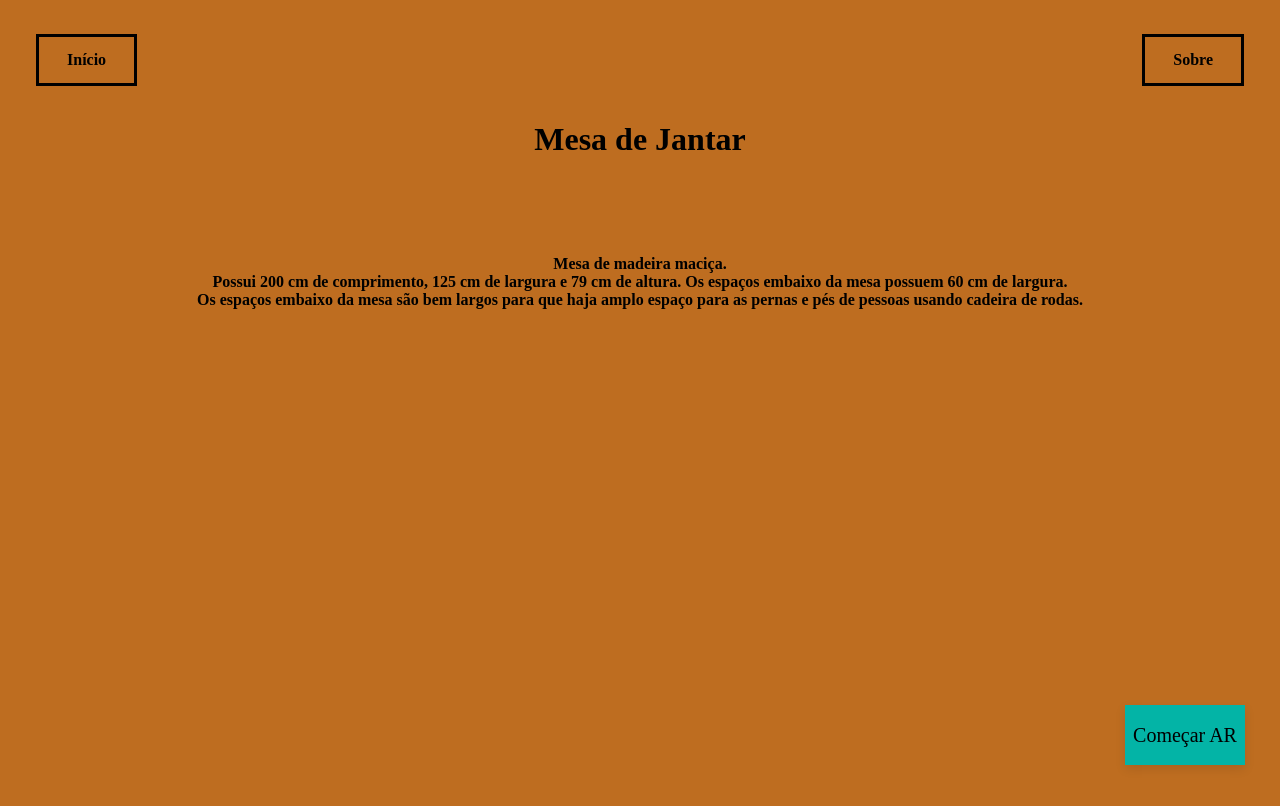
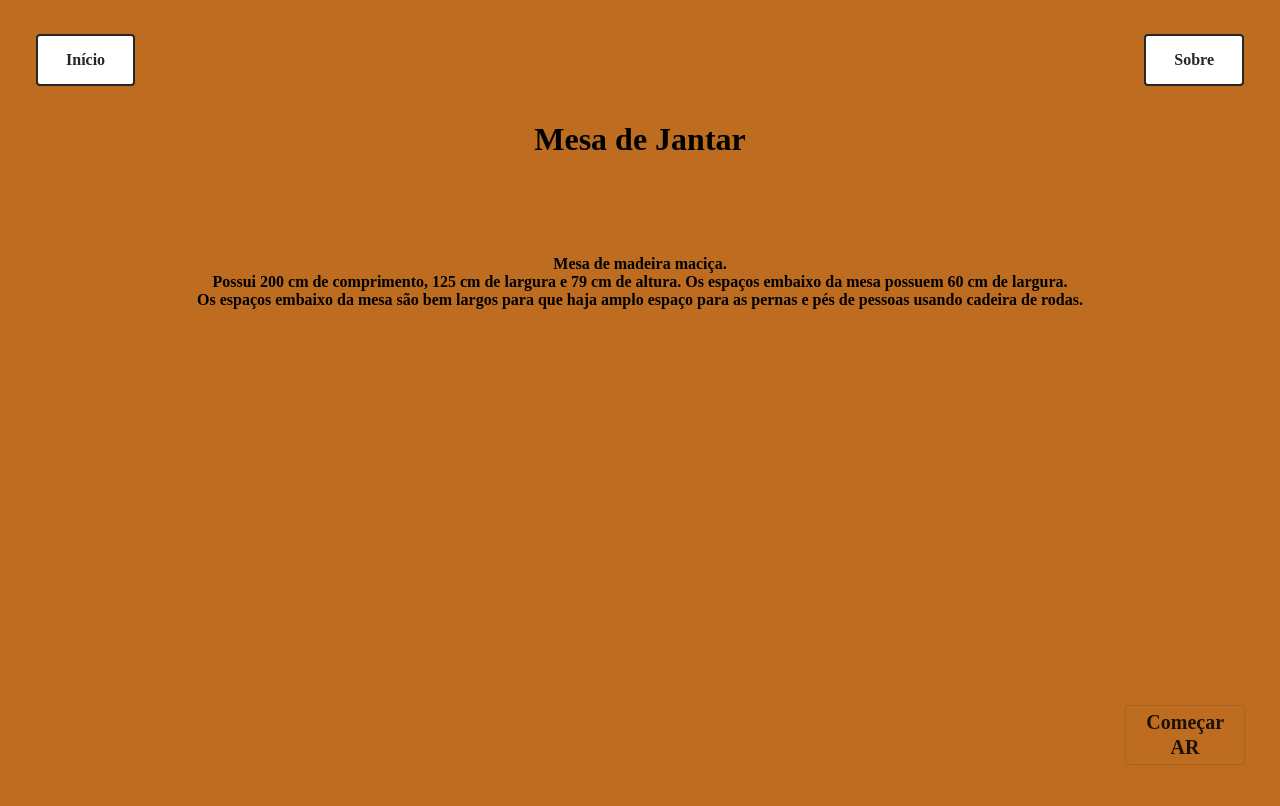
Before and after one commit to SpoockedOut/Site-Projeto-A3-Realidade-Aumentada, a plain HTML site: page mesa.html in a window 1280 px wide. Drawn offline with Linux system fonts and the light colour scheme; some packages are replaced by stand-ins of ours; a script that the page names is missing; a web font is replaced by a local one.

Commit message:
Update style.css

```diff
--- a/style.css
+++ b/style.css
@@ -19,17 +19,52 @@
 }
 
 #ar-button {
+    align-items: center;
+    background-color: #be6d20;
+    border: 1px solid rgba(0, 0, 0, 0.1);
+    border-radius: .25rem;
+    box-shadow: rgba(0, 0, 0, 0.02) 0 1px 3px 0;
+    box-sizing: border-box;
+    color: rgba(0, 0, 0, 0.85);
+    cursor: pointer;
+    display: inline-flex;
+    font-family: "Charis SIL", serif;
+    font-size: 20px;
+    font-weight: 600;
+    justify-content: center;
+    line-height: 1.25;
+    min-height: 3rem;
+    padding: 13px 23px;
+    text-decoration: none;
+    transition: all 250ms;
+    user-select: none;
+    -webkit-user-select: none;
+    touch-action: manipulation;
+    vertical-align: baseline;
     width: 120px;
     height: 60px;
-    background-color: #03b4a6;
-    color:black;
-    border: none;
     position: absolute;
     bottom: 35px;
     right: 35px;
-    font-family: "Charis SIL", serif;
-    font-size: 20px;
-    box-shadow: 0px 4px 10px rgba(0,0,0,0.1);
+}
+
+#ar-button:hover,
+#ar-button:focus {
+    border-color: rgba(0, 0, 0, 0.15);
+    box-shadow: rgba(0, 0, 0, 0.1) 0 4px 12px;
+    color: rgba(0, 0, 0, 0.65);
+}
+
+#ar-button:hover {
+    transform: translateY(-1px);
+}
+
+.item-button:active {
+    background-color: #F0F0F1;
+    border-color: rgba(0, 0, 0, 0.15);
+    box-shadow: rgba(0, 0, 0, 0.06) 0 2px 4px;
+    color: rgba(0, 0, 0, 0.65);
+    transform: translateY(0);
 }
 
 .item-button {
@@ -111,32 +146,45 @@
     padding: 14px 28px;
     font-size: 16px;
     font-weight: 700;
-    color: black;
-    border: 3px solid black;
-    cursor: pointer;
     position: relative;
-    background-color: transparent;
     text-decoration: none;
     overflow: hidden;
     z-index: 1;
     font-family: "Charis SIL", serif;
+    align-items: center;
+    background-color: white;
+    border: 2px solid rgba(0, 0, 0, 0.849);
+    border-radius: .25rem;
+    box-shadow: rgba(0, 0, 0, 0.02) 0 1px 3px 0;
+    box-sizing: border-box;
+    color: rgba(0, 0, 0, 0.85);
+    cursor: pointer;
+    line-height: 1.25;
+    min-height: 3rem;
+    transition: all 250ms;
+    user-select: none;
+    -webkit-user-select: none;
+    touch-action: manipulation;
+    vertical-align: baseline;
 }
 
-.bar-button::before {
-    content: "";
-    position: absolute;
-    left: -1px;
-    top: 0;
-    width: 101%;
-    height: 100%;
-    background-color: white;
-    transform: translateX(-100%);
-    transition: all .3s;
-    z-index: -1;
+.bar-button:hover,
+.bar-button:focus {
+    border-color: rgb(0, 0, 0);
+    box-shadow: rgba(0, 0, 0, 0.1) 0 4px 12px;
+    color: rgba(0, 0, 0, 0.65);
 }
 
-.bar-button:hover::before {
-    transform: translateX(0);
+.bar-button:hover {
+    transform: translateY(-1px);
+}
+
+.bar-button:active {
+    background-color: #F0F0F1;
+    border-color: rgba(0, 0, 0, 0.15);
+    box-shadow: rgba(0, 0, 0, 0.06) 0 2px 4px;
+    color: rgba(0, 0, 0, 0.65);
+    transform: translateY(0);
 }
 
 #wrapper-button {
```
